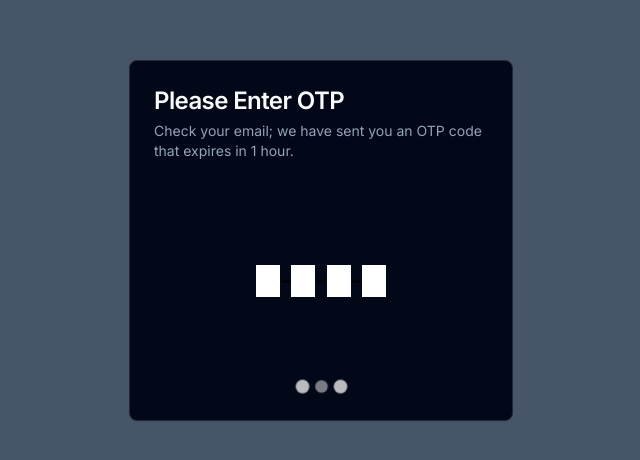
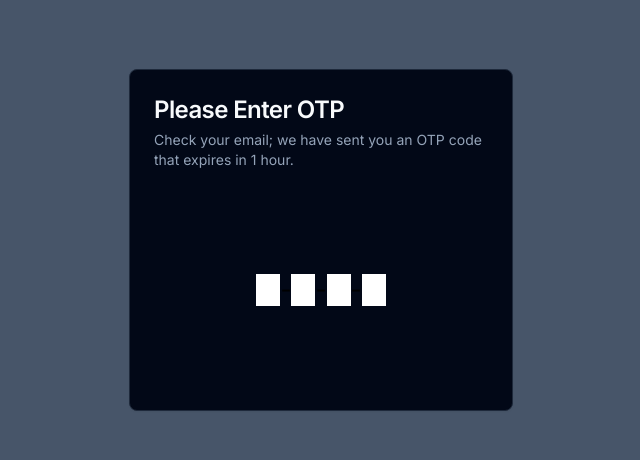
Before and after one commit to AhsanAliButt/backend_authjs_postgrees__vercel, a Next.js app: page /verify-otp/1 in a window 1280 px wide. Shown: the part 160-620 px from the top of the page, without its empty margins (319-959 px from the left). Built offline with nearby package versions, Linux system fonts and the light colour scheme.

Commit message:
Fix Auth issue

```diff
--- a/screens/VerifyOtp/index.tsx
+++ b/screens/VerifyOtp/index.tsx
@@ -108,7 +108,7 @@ const [loading,setLoading]=useState(false)
           />
         </CardContent>
         <div className=" flex items-center justify-center">
-        <BeatLoader color="white" loading={true} />
+        <BeatLoader color="white" loading={loading} />
         </div>
       </CardWrapper>
 
--- a/screens/landingPage/index.tsx
+++ b/screens/landingPage/index.tsx
@@ -195,7 +195,7 @@ const LandingPage = () => {
           <>
             <div className="mt-20">
               {" "}
-              Users Button will only show if user is not an admin{" "}
+              Promote Button will only show if user is not an admin{" "}
             </div>
             <div className="">
               <Button
```
